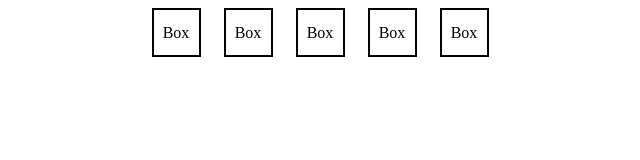
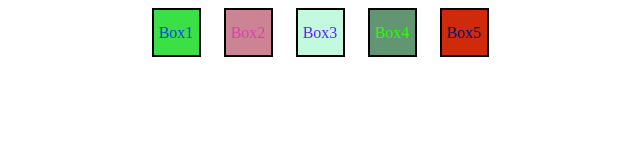
Before and after one commit to ashwini1990-23/JavaScript, a plain HTML site: page Excercise-12-ColorTheBoxes/index.html in a window 1280 px wide. Shown: the whole page, without its empty margins (320-960 px from the left). Drawn offline with Linux system fonts and the light colour scheme.

Commit message:
(DOM manipulation example and ex-12 code)

```diff
--- a/Excercise-12-ColorTheBoxes/index.html
+++ b/Excercise-12-ColorTheBoxes/index.html
@@ -29,11 +29,11 @@
         Given 5 boxes, Assign a random color and a random background to each box using DOM concepts
      -->
     <div class="container">
-        <div class="box">Box</div>
-        <div class="box">Box</div>
-        <div class="box">Box</div>
-        <div class="box">Box</div>
-        <div class="box">Box</div>
+        <div class="box">Box1</div>
+        <div class="box">Box2</div>
+        <div class="box">Box3</div>
+        <div class="box">Box4</div>
+        <div class="box">Box5</div>
     </div>
     <script src="script.js"></script>
 </body>
--- a/Excercise-12-ColorTheBoxes/script.js
+++ b/Excercise-12-ColorTheBoxes/script.js
@@ -0,0 +1,17 @@
+console.log("Script.js is initializing..");
+let boxes = document.getElementsByClassName("box");
+// let boxes = document.querySelector(".container").children;
+console.log(boxes);
+
+function getRandomColor() {
+    //Math.ceil(a+r(b-a))    :a=0, b=255
+    let val1 = Math.ceil(0 + Math.random() * 255);
+    let val2 = Math.ceil(0 + Math.random() * 255);
+    let val3 = Math.ceil(0 + Math.random() * 255);
+    return `rgb(${val1}, ${val2},${val3})`;
+
+}
+Array.from(boxes).forEach(e => {
+    e.style.backgroundColor = getRandomColor();
+    e.style.color = getRandomColor();
+})
```
Also changed, not shown: 9-Inserting&RemovingElementsUsingDOM/index.html (+6 -1 lines).
